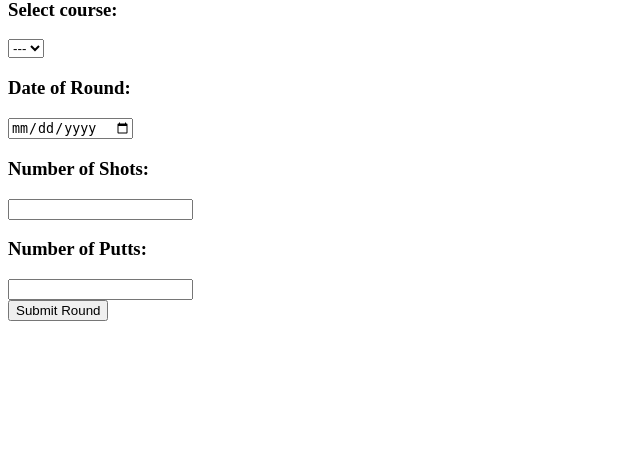
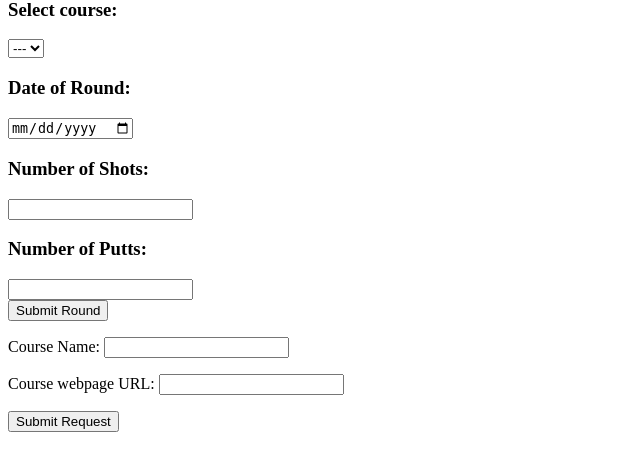
Before and after one commit to justinKenealy/golf-course-flask-app, a Flask app: page /play-round in a window 1280 px wide. Shown: the part 157-628 px from the top of the page, without its empty margins (0-640 px from the left). Run offline with Flask 2, Linux system fonts and the light colour scheme; data that the repository does not hold is empty; some libraries are stand-ins or nearby versions.

Commit message:
add request functionality works

```diff
--- a/app.py
+++ b/app.py
@@ -1,6 +1,6 @@
 from flask import Flask, request, render_template, redirect, session
 import psycopg2
-from models.models import get_rounds, get_five_rounds, get_ten_rounds, submit_scores, login_user, get_course_list, get_course_info, create_new_user, get_course_reviews, add_review_to_db, add_new_course, remove_review_from_db
+from models.models import add_request, get_all_requests, get_rounds, get_five_rounds, get_ten_rounds, submit_scores, login_user, get_course_list, get_course_info, create_new_user, get_course_reviews, add_review_to_db, add_new_course, remove_review_from_db
 from werkzeug.security import generate_password_hash, check_password_hash
 
 def password_generator(password):
@@ -180,4 +180,14 @@ def course_added():
 
 @app.route('/requests')
 def requests():
-    return render_template('requests.html')
+    course_requests = get_all_requests()
+    print(course_requests)
+    return render_template('requests.html', course_requests = course_requests)
+
+@app.post('/request')
+def add_request_form():
+    add_request(
+        request.form.get('course_name'),
+        request.form.get('course_link')
+    )
+    return redirect('/play-round')
--- a/models/models.py
+++ b/models/models.py
@@ -67,4 +67,12 @@ def get_ten_rounds(user_id):
     return info
 
 def add_request(course_name, course_link):
-    sql_write()
+    sql_write(
+        'INSERT INTO requests(course_name, course_link) VALUES (%s, %s);',
+        [course_name, course_link]
+    )
+    return
+
+def get_all_requests():
+    info = sql_select_no_params("SELECT course_name, course_link FROM requests")
+    return info
--- a/templates/play.html
+++ b/templates/play.html
@@ -36,4 +36,17 @@
         </div>
     </form>
 </div>
+<div>
+    <form action = "/request" method="post">
+        <p>
+            <label>Course Name:</label>
+            <input name="course_name" type="text"></input>
+        </p>
+        <p>
+            <label>Course webpage URL:</label>
+            <input name="course_link" type="text"></input>
+        </p>
+        <button type="submit">Submit Request</button>
+    </form>
+</div>
 {% endblock main %}
--- a/templates/requests.html
+++ b/templates/requests.html
@@ -6,5 +6,9 @@
 
 {% block main %}
     <h3>Users Have Requested the Following Courses</h3>
-
+    <ul>
+        {% for request in course_requests %}
+        <li><a href="{{ request[1] }}">{{ request[0] }}</a></li>
+        {% endfor %}
+    </ul>
 {% endblock main %}
```
